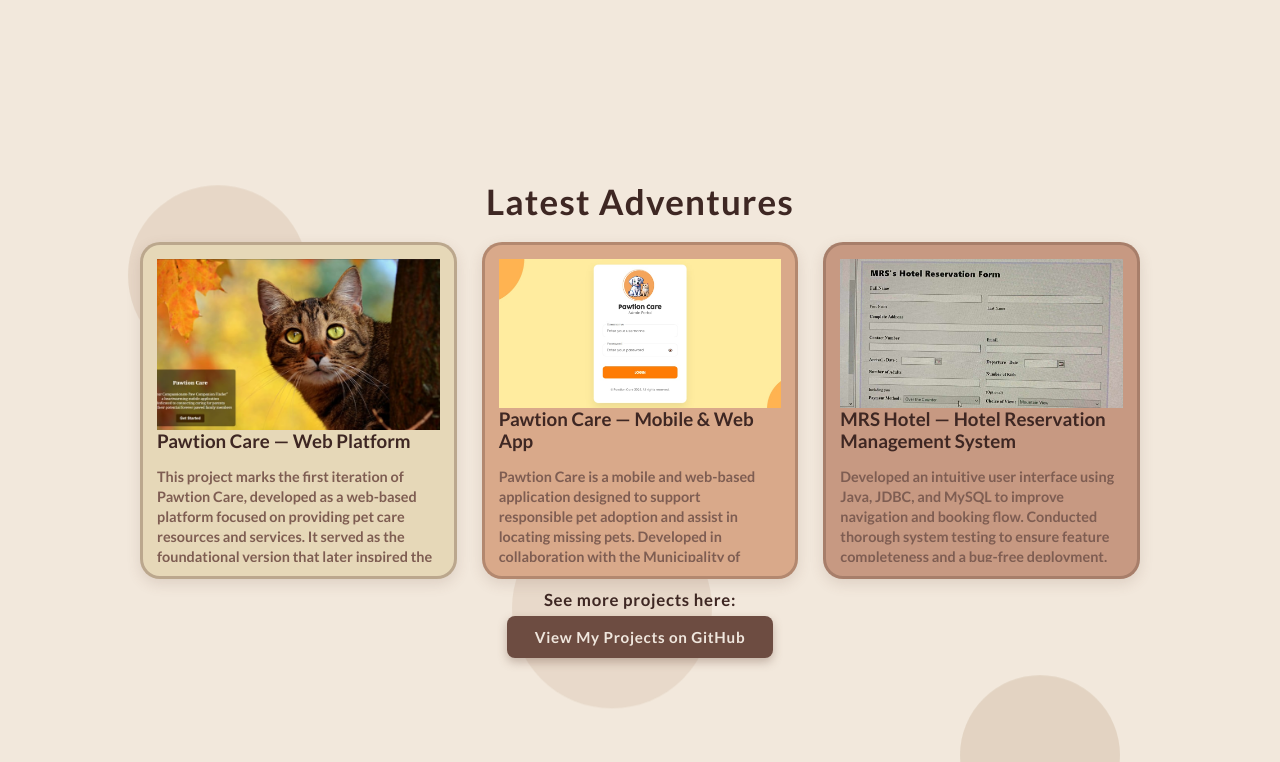
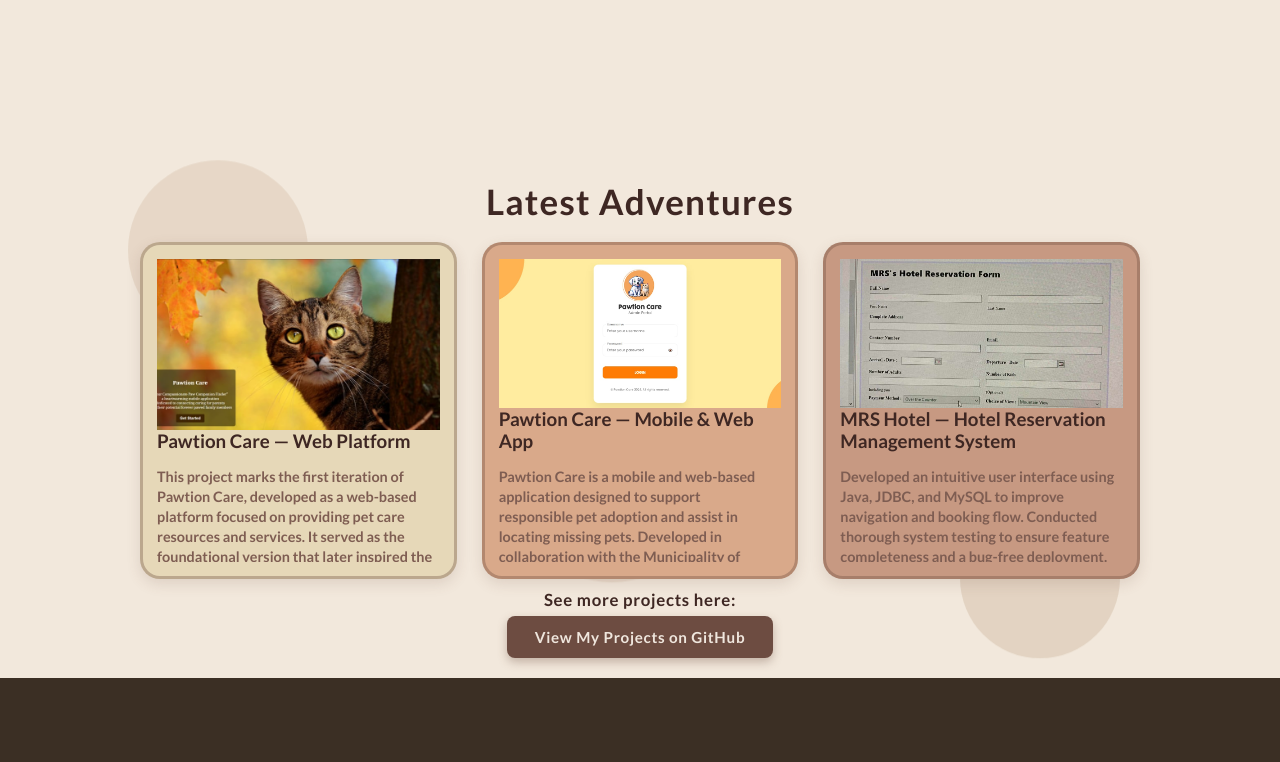
Before and after one commit to julianaaplaonsantos/mywebsite, a React (Vite) app: page / in a window 1280 px wide. Shown: the part 1520-2282 px from the top of the page. Built offline with nearby package versions, Linux system fonts and the light colour scheme.

Commit message:
fix ui for tabs

```diff
--- a/src/sections/Projects.css
+++ b/src/sections/Projects.css
@@ -161,9 +161,9 @@
 }
 
 .projects-section {
-  min-height: 100vh;
+  min-height: auto;
   height: auto;
-  padding: 40px 15px 30px;
+  padding: 40px 15px 20px;
   background-color: var(--bg-color);
   color: var(--secondary-text);
   text-align: center;
```
